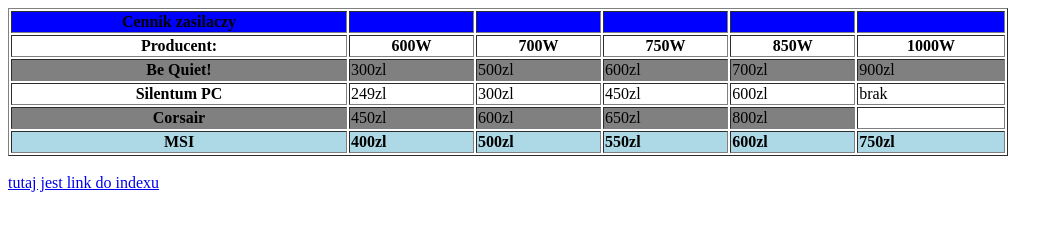
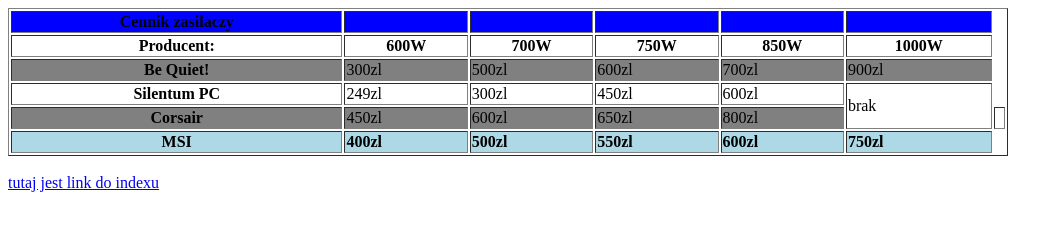
Before and after one commit to PrzemyslawS1/przemyslaw, a plain HTML site: page tabela_Stencel.html in a window 1280 px wide. Shown: the whole page, without its empty margins (0-1063 px from the left). Drawn offline with Linux system fonts and the light colour scheme.

Commit message:
Update tabela_Stencel.html

```diff
--- a/tabela_Stencel.html
+++ b/tabela_Stencel.html
@@ -37,7 +37,7 @@
 <td> 300zl </td>
 <td> 450zl </td>
 <td> 600zl </td>
-<td rowspan=1> brak </td>
+<td rowspan="2"> brak </td>
 </tr>
 <tr bgcolor="gray">
 <th> Corsair </th>
```
